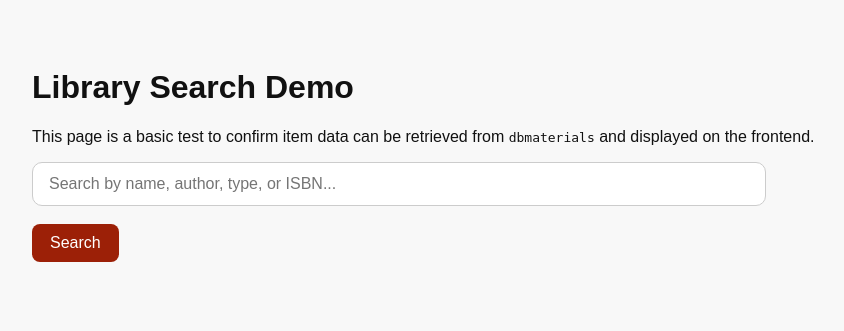
After one commit to obrown1353/WellsProj, a PHP site: page /stepvarepo/results.php in a window 1280 px wide. The commit adds this page. Shown: the top 331 px of the page, without its empty margins (16-860 px from the left). Run offline with PHP 8.4, Linux system fonts and the light colour scheme.

Commit message:
add demo search results page for dbmaterials search function

```diff
--- a/index.php
+++ b/index.php
@@ -362,7 +362,7 @@
         <div style="width:100%; max-width: 900px; border: 3px solid #0067A2; border-radius: 16px; padding: 30px; background-color: #8DC9F7;">
             <form action="calendar.php" method="GET" style="width: 100%; max-width: 900px; display: flex;">
                 <input type="text" name="query" placeholder="Search..."
-                    style="width: 100%; max-width: 900px; padding: 12px 16px; font-size: 16px; border: 1px solid #ccc; border-radius: 20px; outline: none;" required>
+                    style="width: 100%; max-width: 900px; padding: 12px 16px; font-size: 16px; border: 1px solid #ccc; border-radius: 20px; outline: none; color: black" required>
             </form>
         </div>
     </div>
--- /dev/null
+++ b/results.php
@@ -0,0 +1,121 @@
+<?php
+session_cache_expire(30);
+session_start();
+ini_set("display_errors", 1);
+error_reporting(E_ALL);
+
+require_once(__DIR__ . '/database/dbinfo.php');
+
+// ------------------------
+// Search materials
+// ------------------------
+function searchMaterials(string $search = ''): array {
+    $conn = connect();
+    $results = [];
+
+    $search = trim($search);
+
+    if ($search === '') {
+        return $results;
+    }
+
+    $sql = "
+        SELECT material_id, name, location, resource_type, isbn, author, description, copy_capacity, copy_instock
+        FROM dbmaterials
+        WHERE name LIKE ?
+           OR author LIKE ?
+           OR resource_type LIKE ?
+           OR isbn LIKE ?
+        ORDER BY name ASC
+    ";
+
+    $stmt = $conn->prepare($sql);
+
+    if ($stmt === false) {
+        die("SQL prepare failed: " . $conn->error);
+    }
+
+    $like = "%" . $search . "%";
+    $stmt->bind_param("ssss", $like, $like, $like, $like);
+    $stmt->execute();
+
+    $res = $stmt->get_result();
+
+    while ($row = $res->fetch_assoc()) {
+        $results[] = $row;
+    }
+
+    $stmt->close();
+    return $results;
+}
+
+// ------------------------
+// Handle search request
+// ------------------------
+$search = trim($_GET['query'] ?? '');
+$results = [];
+
+if ($search !== '') {
+    $results = searchMaterials($search);
+}
+?>
+
+<!DOCTYPE html>
+<html lang="en">
+<head>
+    <meta charset="UTF-8">
+    <meta name="viewport" content="width=device-width, initial-scale=1.0">
+    <title>Library Search Demo</title>
+</head>
+<body style="font-family: Arial, sans-serif; padding: 40px; background-color: #f8f8f8; color: #111;">
+
+    <h1>Library Search Demo</h1>
+    <p>This page is a basic test to confirm item data can be retrieved from <code>dbmaterials</code> and displayed on the frontend.</p>
+
+    <form method="GET" action="" style="margin-bottom: 30px;">
+        <input
+            type="text"
+            name="query"
+            placeholder="Search by name, author, type, or ISBN..."
+            value="<?php echo htmlspecialchars($search); ?>"
+            style="width: 100%; max-width: 700px; padding: 12px 16px; font-size: 16px; border: 1px solid #ccc; border-radius: 10px; outline: none; color: black;"
+            required
+        >
+        <br><br>
+        <button
+            type="submit"
+            style="padding: 10px 18px; font-size: 16px; cursor: pointer; border: none; border-radius: 8px; background-color: #9C2007; color: white;"
+        >
+            Search
+        </button>
+    </form>
+
+    <?php if ($search !== ''): ?>
+        <h2>Results for "<?php echo htmlspecialchars($search); ?>"</h2>
+
+        <?php if (!empty($results)): ?>
+            <div style="display: flex; flex-direction: column; gap: 15px; max-width: 900px;">
+                <?php foreach ($results as $item): ?>
+                    <div style="border: 1px solid #ddd; background: white; padding: 15px; border-radius: 10px;">
+                        <h3 style="margin: 0 0 8px 0;">
+                            <?php echo htmlspecialchars($item['name']); ?>
+                        </h3>
+
+                        <p style="margin: 4px 0;"><strong>Material ID:</strong> <?php echo htmlspecialchars($item['material_id']); ?></p>
+                        <p style="margin: 4px 0;"><strong>Author:</strong> <?php echo htmlspecialchars($item['author'] ?? 'N/A'); ?></p>
+                        <p style="margin: 4px 0;"><strong>Resource Type:</strong> <?php echo htmlspecialchars($item['resource_type']); ?></p>
+                        <p style="margin: 4px 0;"><strong>ISBN:</strong> <?php echo htmlspecialchars($item['isbn'] ?? 'N/A'); ?></p>
+                        <p style="margin: 4px 0;"><strong>Location:</strong> <?php echo htmlspecialchars($item['location']); ?></p>
+                        <p style="margin: 4px 0;"><strong>Description:</strong> <?php echo htmlspecialchars($item['description'] ?? 'N/A'); ?></p>
+                        <p style="margin: 4px 0;"><strong>Copies In Stock:</strong> <?php echo htmlspecialchars($item['copy_instock']); ?></p>
+                        <p style="margin: 4px 0;"><strong>Total Copy Capacity:</strong> <?php echo htmlspecialchars($item['copy_capacity']); ?></p>
+                    </div>
+                <?php endforeach; ?>
+            </div>
+        <?php else: ?>
+            <p>No matching items found.</p>
+        <?php endif; ?>
+    <?php endif; ?>
+
+</body>
+</html>
```
